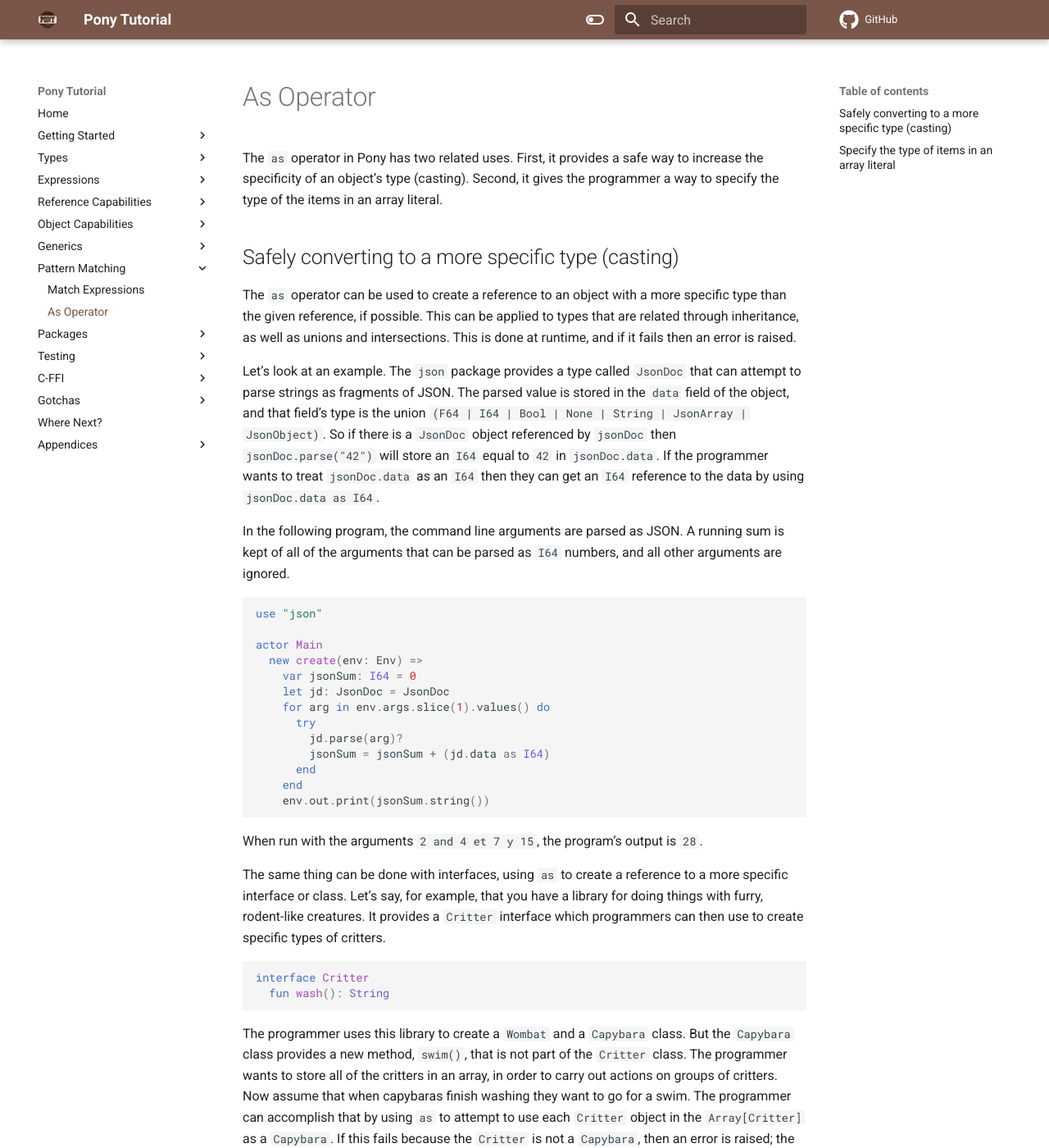
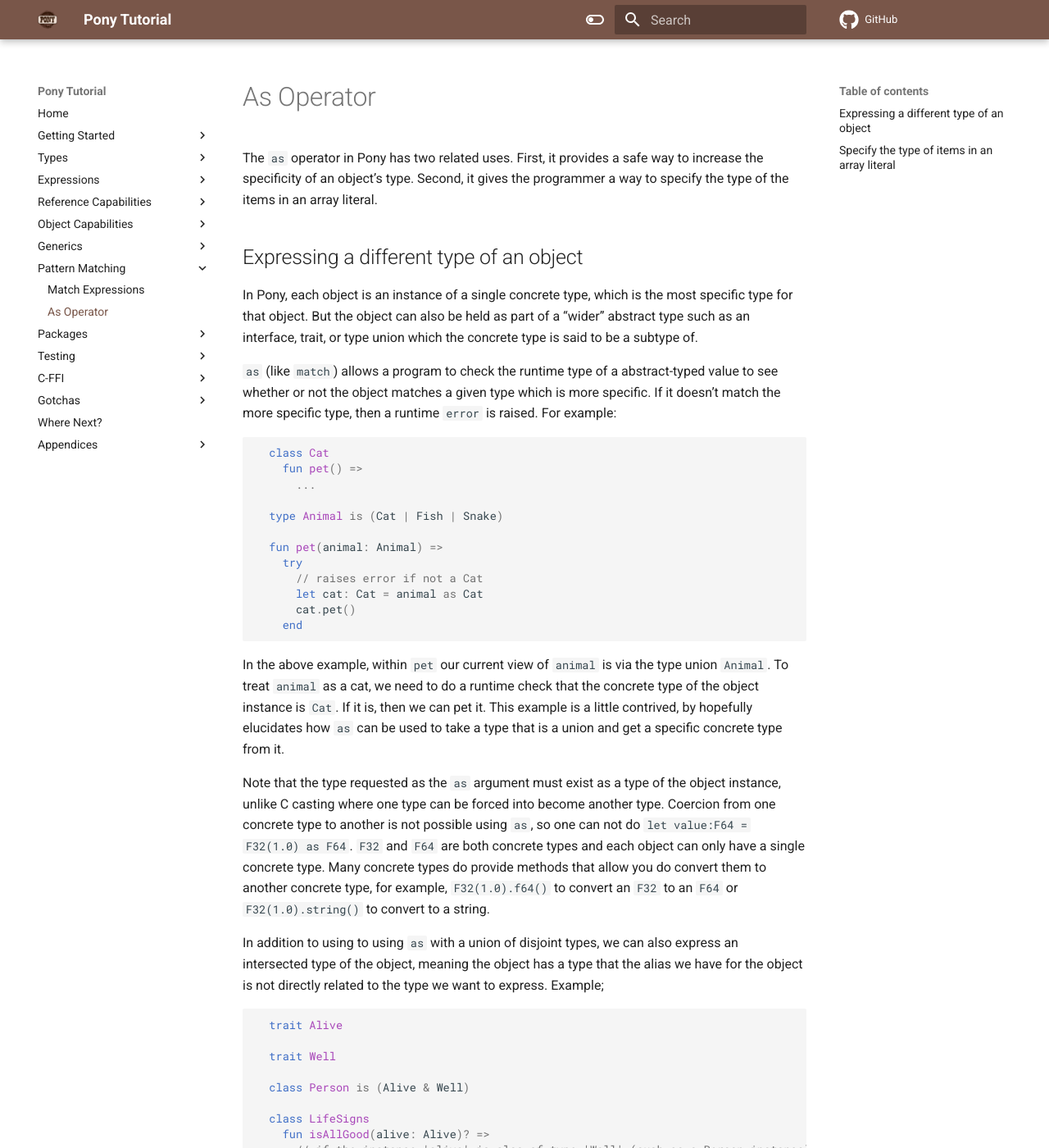
Before and after one commit to ponylang/pony-tutorial, an MkDocs documentation site: the page built from docs/pattern-matching/as.md, in a window 1280 px wide and 1400 px high. Shown: the whole window at 82% size. Built offline with MkDocs 1.6.1 and Material for MkDocs 9.7.7, drawn with Linux system fonts in a browser that asks for light colours; comment, search, counter and statistics services are not loaded; some of the changed text lies outside the part shown.

Commit message:
Improve `as` documentation (#489)
The previous documentation was misleading and could lead people
to believe that Pony does type-casting. Most of the heavy lifting
on this PR was done by Niclas Hedhman.

Closes #485

Co-authored-by: Niclas Hedhman <niclas@hedhman.org>

Co-authored-by: Joe Eli McIlvain <joe.eli.mac@gmail.com>

````diff
--- a/docs/pattern-matching/as.md
+++ b/docs/pattern-matching/as.md
@@ -1,34 +1,48 @@
 # As Operator
 
-The `as` operator in Pony has two related uses. First, it provides a safe way to increase the specificity of an object's type (casting). Second, it gives the programmer a way to specify the type of the items in an array literal.
+The `as` operator in Pony has two related uses. First, it provides a safe way to increase the specificity of an object's type. Second, it gives the programmer a way to specify the type of the items in an array literal.
 
-## Safely converting to a more specific type (casting)
+## Expressing a different type of an object
 
-The `as` operator can be used to create a reference to an object with a more specific type than the given reference, if possible. This can be applied to types that are related through inheritance, as well as unions and intersections. This is done at runtime, and if it fails then an error is raised.
+In Pony, each object is an instance of a single concrete type, which is the most specific type for that object. But the object can also be held as part of a "wider" abstract type such as an interface, trait, or type union which the concrete type is said to be a subtype of.
 
-Let's look at an example. The `json` package provides a type called `JsonDoc` that can attempt to parse strings as fragments of JSON. The parsed value is stored in the `data` field of the object, and that field's type is the union `(F64 | I64 | Bool | None | String | JsonArray | JsonObject)`. So if there is a `JsonDoc` object referenced by `jsonDoc` then `jsonDoc.parse("42")` will store an `I64` equal to `42` in `jsonDoc.data`. If the programmer wants to treat `jsonDoc.data` as an `I64` then they can get an `I64` reference to the data by using `jsonDoc.data as I64`.
-
-In the following program, the command line arguments are parsed as JSON. A running sum is kept of all of the arguments that can be parsed as `I64` numbers, and all other arguments are ignored.
+`as` (like `match`) allows a program to check the runtime type of a abstract-typed value to see whether or not the object matches a given type which is more specific. If it doesn't match the more specific type, then a runtime `error` is raised. For example:
 
 ```pony
-use "json"
+  class Cat
+    fun pet() =>
+      ...
 
-actor Main
-  new create(env: Env) =>
-    var jsonSum: I64 = 0
-    let jd: JsonDoc = JsonDoc
-    for arg in env.args.slice(1).values() do
-      try
-        jd.parse(arg)?
-        jsonSum = jsonSum + (jd.data as I64)
-      end
+  type Animal is (Cat | Fish | Snake)
+
+  fun pet(animal: Animal) =>
+    try
+      // raises error if not a Cat
+      let cat: Cat = animal as Cat
+      cat.pet()
     end
-    env.out.print(jsonSum.string())
 ```
 
-When run with the arguments `2 and 4 et 7 y 15`, the program's output is `28`.
+In the above example, within `pet` our current view of `animal` is via the type union `Animal`. To treat `animal` as a cat, we need to do a runtime check that the concrete type of the object instance is `Cat`. If it is, then we can pet it. This example is a little contrived, by hopefully elucidates how `as` can be used to take a type that is a union and get a specific concrete type from it.
 
-The same thing can be done with interfaces, using `as` to create a reference to a more specific interface or class. Let's say, for example, that you have a library for doing things with furry, rodent-like creatures. It provides a `Critter` interface which programmers can then use to create specific types of critters.
+Note that the type requested as the `as` argument must exist as a type of the object instance, unlike C casting where one type can be forced into become another type. Coercion from one concrete type to another is not possible using `as`, so one can not do `let value:F64 = F32(1.0) as F64`. `F32` and `F64` are both concrete types and each object can only have a single concrete type. Many concrete types do provide methods that allow you do convert them to another concrete type, for example, `F32(1.0).f64()` to convert an `F32` to an `F64` or `F32(1.0).string()` to convert to a string.
+
+In addition to using to using `as` with a union of disjoint types, we can also express an intersected type of the object, meaning the object has a type that the alias we have for the object is not directly related to the type we want to express. Example;
+
+```pony
+  trait Alive
+
+  trait Well
+
+  class Person is (Alive & Well)
+
+  class LifeSigns
+    fun isAllGood(alive: Alive)? =>
+      // if the instance 'alive' is also of type 'Well' (such as a Person instance). raises error if not possible
+      let well: Well = alive as Well
+```
+
+`as` can also be used to get a more specific type of an object from an alias to it that is an interface or a trait. Let's say, for example, that you have a library for doing things with furry, rodent-like creatures. It provides a `Critter` interface which programmers can then use to create specific types of critters.
 
 ```pony
 interface Critter
@@ -59,9 +73,56 @@
     end
 ```
 
+You can do the same with interfaces as well. In the example below, we have an Array of `Any` which is an interface where we want to try wash any entries that conform to the `Critter` interface.
+
+```pony
+actor Main
+  new create(env: Env) =>
+    let anys = Array[Any ref].>push(Wombat).>push(Capybara)
+    for any in anys.values() do
+      try
+        env.out.print((any as Critter).wash())
+      end
+    end
+```
+
+Note, All the `as` examples above could be written using a `match` statement where a failure to match results in `error`. For example, our last example written to use `match` would be:
+
+```pony
+actor Main
+  new create(env: Env) =>
+    let anys = Array[Any ref].>push(Wombat).>push(Capybara)
+    for any in anys.values() do
+      try
+        match any
+        | let critter: Critter =>
+          env.out.print(critter.wash())
+        else
+          error
+        end
+      end
+    end
+```
+
+Thinking of the `as` keyword as "an attempt to match that will error if not matched" is a good mental model to have. If you don't care about handling the "not matched" case that causes an error when using `as`, you can rewrite an `as` to use match without an error like:
+
+```pony
+actor Main
+  new create(env: Env) =>
+    let anys = Array[Any ref].>push(Wombat).>push(Capybara)
+    for any in anys.values() do
+      match any
+      | let critter: Critter =>
+        env.out.print(critter.wash())
+      end
+    end
+```
+
+You can learn more about matching on type in the [captures section of the match documentation](/pattern-matching/match.md#captures).
+
 ## Specify the type of items in an array literal
 
-The `as` operator can be used to tell the compiler what type to use for the items in an array literal. In many cases, the compiler can infer the type, but sometimes it is ambiguous.
+The `as` operator can also be used to tell the compiler what type to use for the items in an array literal. In many cases, the compiler can infer the type, but sometimes it is ambiguous.
 
 For example, in the case of the following program, the method `foo` can take either an `Array[U32] ref` or an `Array[U64] ref` as an argument. If a literal array is passed as an argument to the method and no type is specified then the compiler cannot deduce the correct one because there are two equally valid ones.
 
````
